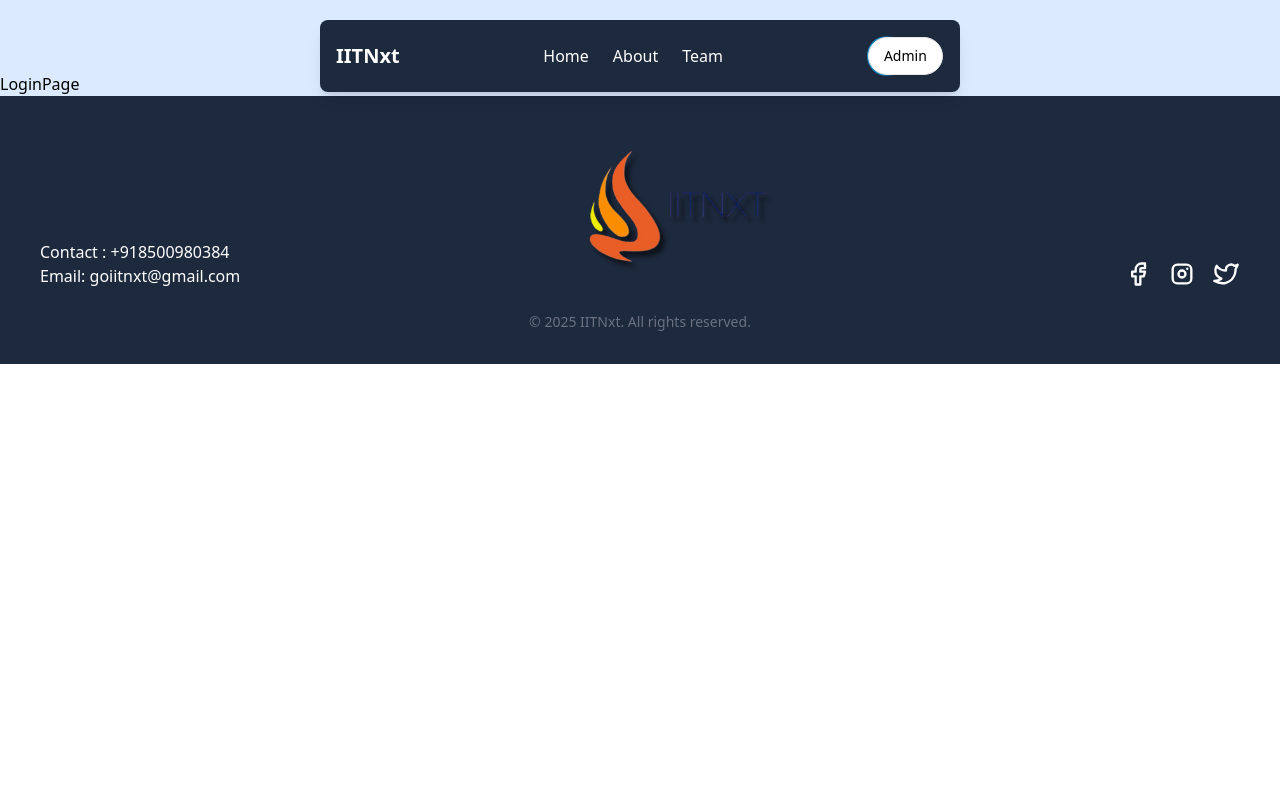
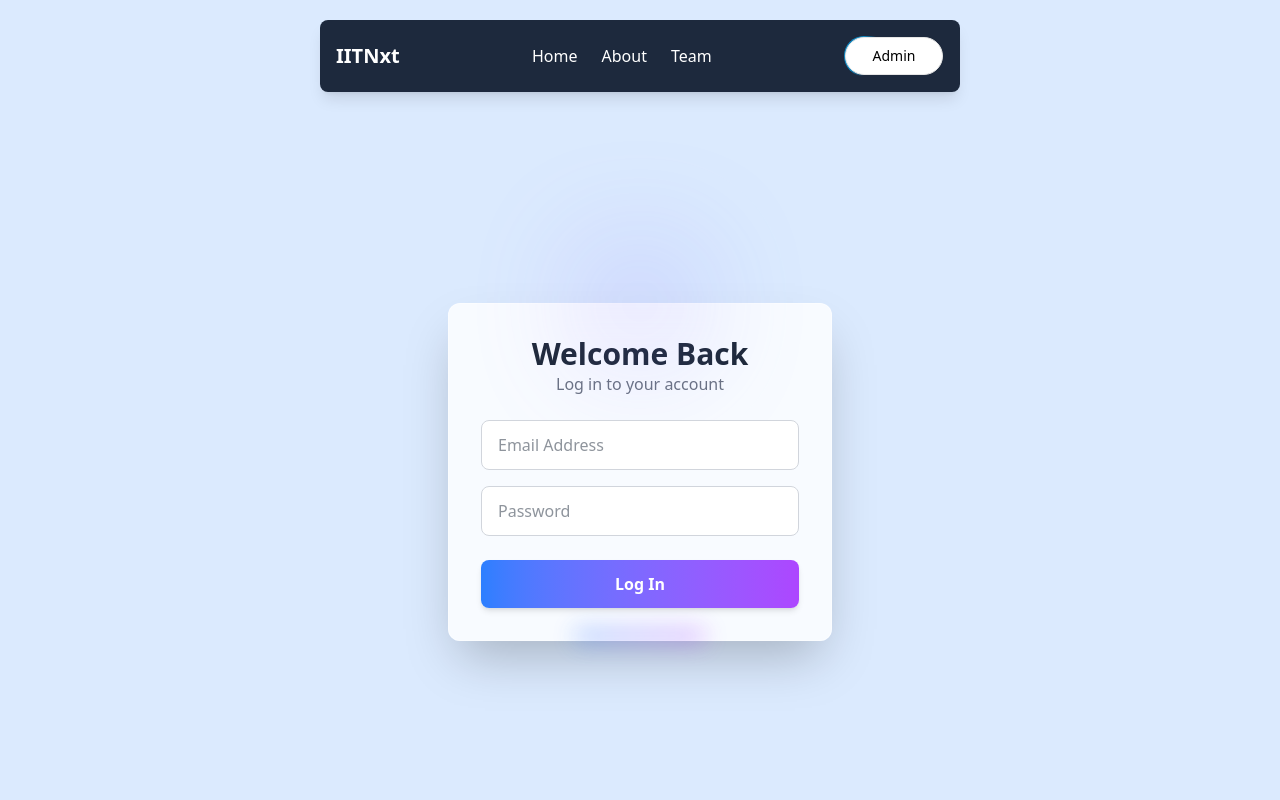
Before and after one commit to DebboyRohan/iitnxt, a React (Vite) app: page /login in a window 1280 px wide. Shown: the top 800 px of the page. Built offline with nearby package versions, Linux system fonts and the light colour scheme.

Commit message:
Added pics for team picture

```diff
--- a/src/assets/asset.js
+++ b/src/assets/asset.js
@@ -7,7 +7,7 @@ import graphicDesign from "./graphic-design.png";
 import iot from "./iot.png";
 import programming from "./programming.png";
 import vlsi from "./vlsi.png";
-import logo from "./logo.png";
+import logo from "./logo.jpeg";
 import customerSupport from "./customerSupport.png";
 import temp from "./temp.png";
 import hiw1 from "./hiw1.png";
@@ -27,6 +27,8 @@ import qualcom from "./qualcom.png";
 import garena from "./garena.png";
 import spectrum from "./spectrum.png";
 import bostondynamics from "./bostonDynamics.png";
+import rohan from "./rohan.png";
+import simha from "./simha.png";
 export const cardsData = [
   {
     id: 1,
@@ -66,4 +68,6 @@ export {
   garena,
   bostondynamics,
   spectrum,
+  rohan,
+  simha,
 };
--- a/src/component/object/Navbar.jsx
+++ b/src/component/object/Navbar.jsx
@@ -57,12 +57,14 @@ function Navbar() {
             </ul>
           </div>
         </div>
+        <NavLink to="/login">
           <Button
             borderRadius="1.75rem"
             className="bg-white dark:bg-slate-900 text-black dark:text-white border-neutral-200 dark:border-slate-800"
           >
             Admin
           </Button>
+        </NavLink>
       </div>
     </nav>
   );
--- a/src/page/LoginPage.jsx
+++ b/src/page/LoginPage.jsx
@@ -1,9 +1,73 @@
-import React from 'react'
+import { useState } from "react";
+import { motion } from "framer-motion";
 
-const LoginPage = () => {
+export default function LoginPage() {
+  const [email, setEmail] = useState("");
+  const [password, setPassword] = useState("");
+
   return (
-    <div>LoginPage</div>
-  )
+    <div className="flex justify-center items-center min-h-screen bg-transparent">
+      {/* Floating Card */}
+      <motion.div
+        initial={{ opacity: 0, y: 50 }}
+        animate={{ opacity: 1, y: 0 }}
+        transition={{ duration: 0.8, ease: "easeOut" }}
+        className="relative bg-white/80 backdrop-blur-xl shadow-2xl rounded-xl p-8 w-96 border border-white/40"
+      >
+        {/* Floating AI Glow */}
+        <div className="absolute -top-10 left-1/2 transform -translate-x-1/2 w-20 h-20 bg-gradient-to-r from-purple-500 to-blue-500 rounded-full blur-3xl opacity-50"></div>
+
+        {/* Login Header */}
+        <h2 className="text-3xl font-extrabold text-gray-800 text-center">
+          Welcome Back
+        </h2>
+        <p className="text-gray-500 text-center mb-6">Log in to your account</p>
+
+        {/* Email Input */}
+        <motion.div
+          whileFocus={{ scale: 1.05 }}
+          transition={{ duration: 0.2 }}
+          className="relative mb-4"
+        >
+          <input
+            type="email"
+            placeholder="Email Address"
+            className="w-full px-4 py-3 text-gray-800 bg-white border border-gray-300 rounded-lg focus:outline-none focus:ring-2 focus:ring-blue-500 transition-all"
+            value={email}
+            onChange={(e) => setEmail(e.target.value)}
+          />
+        </motion.div>
+
+        {/* Password Input */}
+        <motion.div
+          whileFocus={{ scale: 1.05 }}
+          transition={{ duration: 0.2 }}
+          className="relative mb-4"
+        >
+          <input
+            type="password"
+            placeholder="Password"
+            className="w-full px-4 py-3 text-gray-800 bg-white border border-gray-300 rounded-lg focus:outline-none focus:ring-2 focus:ring-blue-500 transition-all"
+            value={password}
+            onChange={(e) => setPassword(e.target.value)}
+          />
+        </motion.div>
+
+        {/* Login Button */}
+        <motion.button
+          whileHover={{
+            scale: 1.05,
+            boxShadow: "0px 4px 20px rgba(0, 0, 255, 0.4)",
+          }}
+          transition={{ duration: 0.2 }}
+          className="w-full py-3 mt-2 bg-gradient-to-r from-blue-500 to-purple-500 text-white font-bold rounded-lg shadow-md transition-all hover:shadow-lg"
+        >
+          Log In
+        </motion.button>
+
+        {/* AI-Themed Animation */}
+        <div className="absolute bottom-0 left-1/2 transform -translate-x-1/2 w-32 h-2 bg-gradient-to-r from-blue-500 to-purple-500 blur-md opacity-70"></div>
+      </motion.div>
+    </div>
+  );
 }
-
-export default LoginPage
--- a/src/page/Team.jsx
+++ b/src/page/Team.jsx
@@ -1,31 +1,31 @@
 import { motion } from "framer-motion";
 import "@fontsource/poppins";
-import { defaultpic } from "../assets/asset.js";
+import { rohan, simha, defaultpic } from "../assets/asset.js";
 
 const teamMembers = [
   {
-    name: "Alice Johnson",
+    name: "Rohan",
     role: "Cheif Technical Officer",
-    image: defaultpic,
+    image: rohan,
     words: "Passionate about innovation and teamwork.",
   },
   {
-    name: "Bob Williams",
-    role: "Chief Operations Officer",
-    image: defaultpic,
+    name: "M Simhachal",
+    role: "Manager",
+    image: simha,
     words: "Building the future, one step at a time.",
   },
   {
-    name: "Emma Brown",
-    role: "Chief Executive Officer",
+    name: "Mehak Pawar",
+    role: "HR & Operations Manager",
     image: defaultpic,
     words: "Believer in creativity and excellence.",
   },
 ];
 export default function Team() {
   return (
-    <div className="min-h-screen bg-transparent flex flex-col items-center justify-center p-10 font-poppins">
-      <h1 className="text-gray-900 text-5xl font-bold mb-12 tracking-wide">
+    <div className="min-h-screen bg-transparent flex flex-col items-center text-center justify-center p-10 font-poppins">
+      <h1 className="text-gray-900 text-center text-5xl font-bold mb-12 tracking-wide">
         Meet Our Team
       </h1>
       <div className="flex flex-wrap justify-center gap-16">
```
Also changed, not shown: src/assets/logo.png (deleted). Lines whose indentation alone changed are shown as unchanged.
